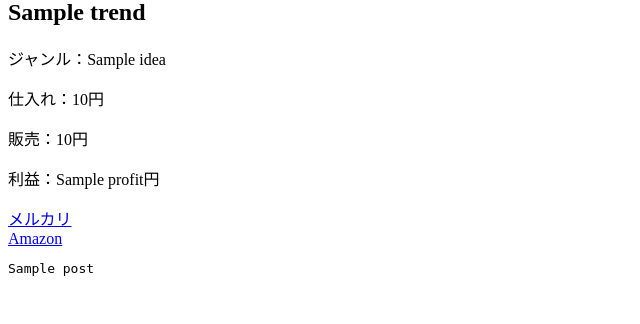
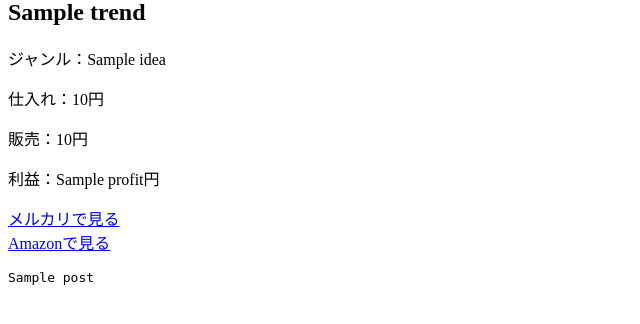
Before and after one commit to Giocarelabo/buzz-hunter, a Flask app: template templates/index.html in a window 1280 px wide. Shown: the part 136-460 px from the top of the page, without its empty margins (0-640 px from the left). Run offline with Flask 3, Linux system fonts and the light colour scheme; the template is opened without the code that fills it: most values are stand-ins (such as "Sample title", 1, 10 or a date in 2020).

Commit message:
Add files via upload

```diff
--- a/templates/index.html
+++ b/templates/index.html
@@ -1,9 +1,11 @@
 <!DOCTYPE html>
-<html>
+<html lang="ja">
 <head>
+    <meta charset="UTF-8">
+    <meta name="viewport" content="width=device-width, initial-scale=1.0">
     <title>Buzz Hunter</title>
 
-    <!-- PWA設定 -->
+    <!-- PWA -->
     <link rel="manifest" href="/manifest.json">
 
 </head>
@@ -23,8 +25,10 @@
         <p>販売：{{ idea.a_price }}円</p>
         <p>利益：{{ idea.profit }}円</p>
 
-        <a href="{{ idea.mercari_url }}" target="_blank">メルカリ</a><br>
-        <a href="{{ idea.amazon_url }}" target="_blank">Amazon</a>
+        <p>
+            <a href="{{ idea.mercari_url }}" target="_blank">メルカリで見る</a><br>
+            <a href="{{ idea.amazon_url }}" target="_blank">Amazonで見る</a>
+        </p>
 
         <pre>{{ idea.post }}</pre>
     {% endfor %}
@@ -33,7 +37,12 @@
     <script>
     if ("serviceWorker" in navigator) {
         navigator.serviceWorker.register("/service-worker.js")
-        .then(() => console.log("PWA Ready"));
+        .then(function() {
+            console.log("Service Worker Registered");
+        })
+        .catch(function(error) {
+            console.log("Service Worker Error:", error);
+        });
     }
     </script>
 
```
